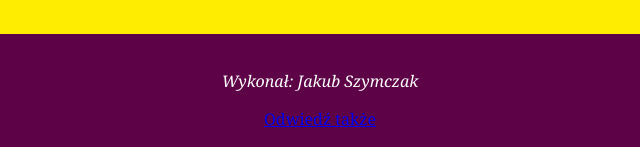
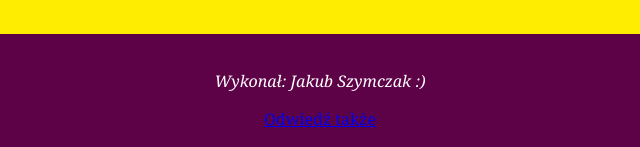
Before and after one commit to Szymek887/BiuroPodrozy.github.io, a plain HTML site: page index.html in a window 1280 px wide. Shown: the part 721-868 px from the top of the page, 320-960 px from the left. Drawn offline with Linux system fonts and the light colour scheme.

Commit message:
Added smile

```diff
--- a/index.html
+++ b/index.html
@@ -76,7 +76,7 @@
         </form>
     </div>
     <div class="footer">
-        <p><i>Wykonał: Jakub Szymczak</i></p>
+        <p><i>Wykonał: Jakub Szymczak :)</i></p>
         <a href="https://formatowanie.pl" target="_blank">Odwiedź także</a>
     </div>
 
```
